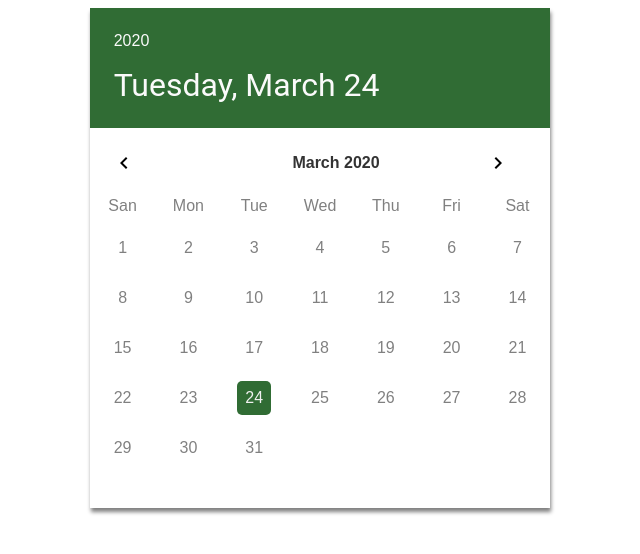
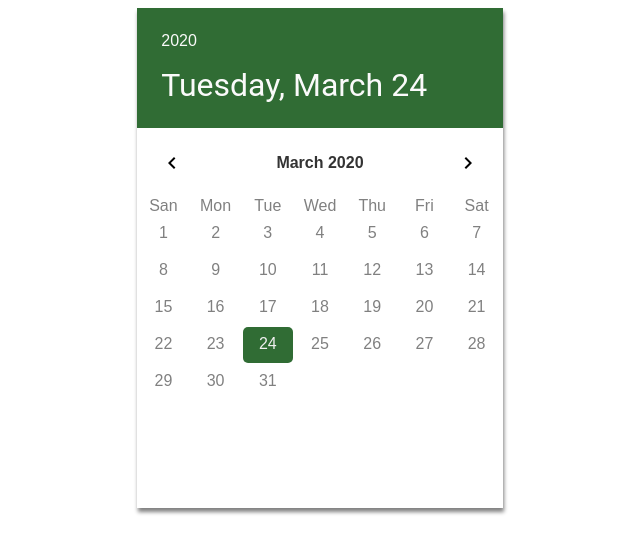
Before and after one commit to Evandro18/React-Calendar, a React (Create React App) app: page / in a window 1280 px wide. Shown: the top 554 px of the page, without its empty margins (320-960 px from the left). Built offline with nearby package versions, Linux system fonts and the light colour scheme.

Commit message:
fix(layout): fix resizing

```diff
--- a/src/CalendarDays.css
+++ b/src/CalendarDays.css
@@ -1,6 +1,7 @@
 .calendar-days {
   display: flex;
-  width: 100%;
+  /* width: 100%; */
+  box-sizing: border-box;
 }
 
 .calendar-days-item {
@@ -10,8 +11,9 @@
 }
 
 .calendar-days-item-spacing-day {
-  margin: 1rem;
+  margin: calc(100% - 98%);
   padding: 0.5rem;
+  min-height: 20px;
 }
 
 .calendar-days-numbers {
--- a/src/CalendarDays.js
+++ b/src/CalendarDays.js
@@ -18,7 +18,7 @@ export default function CalendarDays({
       return (
         <div
           className={classes}
-          key={`current-day-${indexDay}`}
+          key={`current-day-${month[week][indexDay]}`}
           onClick={onChange(month[week][indexDay])}
         >
           {month[week][indexDay]}
--- a/src/CalendarMonth.css
+++ b/src/CalendarMonth.css
@@ -2,6 +2,7 @@
   width: 100%;
   padding: 1rem;
   justify-content: space-between;
+  box-sizing: border-box;
 }
 
 .calendar-arrows {
@@ -23,6 +24,11 @@
   align-items: center;
 }
 
+.flex-end {
+  display: flex;
+  justify-content: flex-end;
+}
+
 .calendar-month-buttons {
 }
 
--- a/src/MonthsSelect.js
+++ b/src/MonthsSelect.js
@@ -33,7 +33,7 @@ export default function MonthsSelect({ currentDate, months, onChange }) {
           </Button>
         </div>
         <div className='calendar-month-text flex-grow-1'>{monthYearStr}</div>
-        <div className='flex-grow-1 display-flex'>
+        <div className='flex-grow-1 flex-end'>
           <Button onClick={onChangeMonth(1)}>
             <ArrowLeft />
           </Button>
--- a/src/styles.css
+++ b/src/styles.css
@@ -1,16 +1,16 @@
 .App {
   font-family: sans-serif;
   text-align: center;
-  display: flex;
-  justify-content: center;
-  align-items: center;
-  height: 500px;
+  box-sizing: border-box;
+  width: fit-content;
+  margin: 0 auto;
 }
 
 .calendar {
   height: 500px;
   background-color: white;
   box-shadow: 1px 4px 4px gray;
+  box-sizing: border-box;
 }
 
 .header {
```
